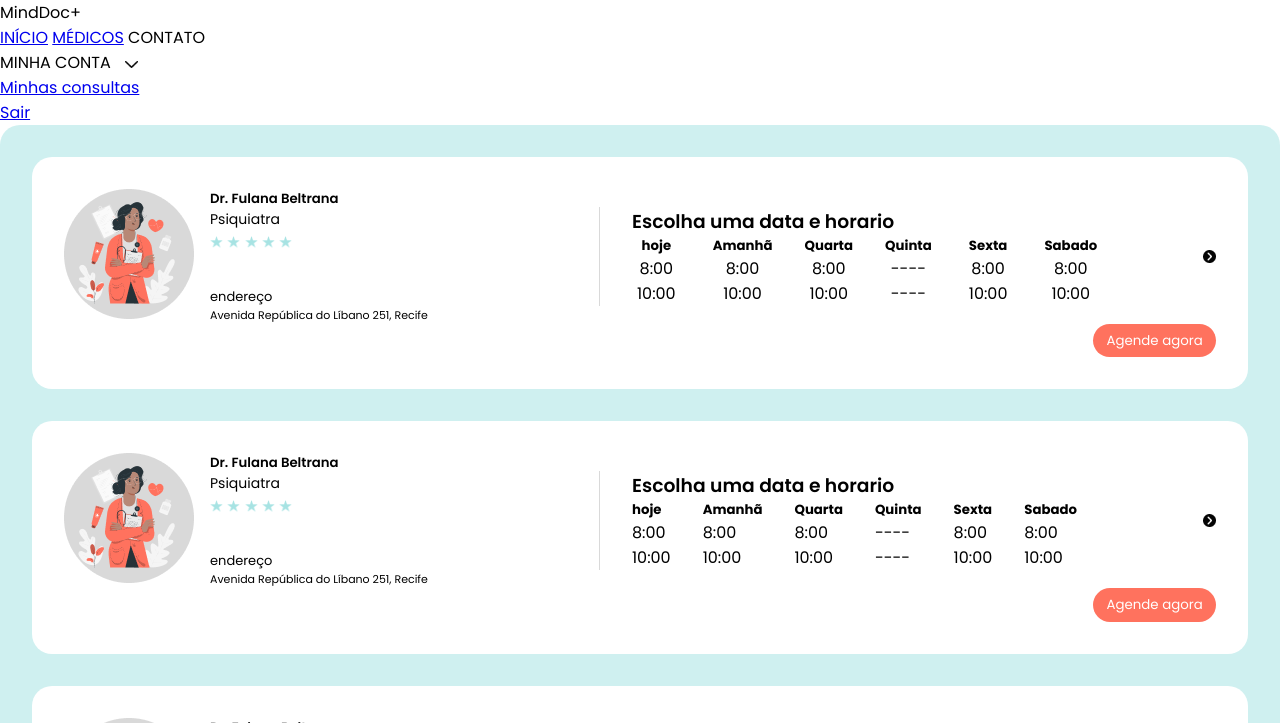
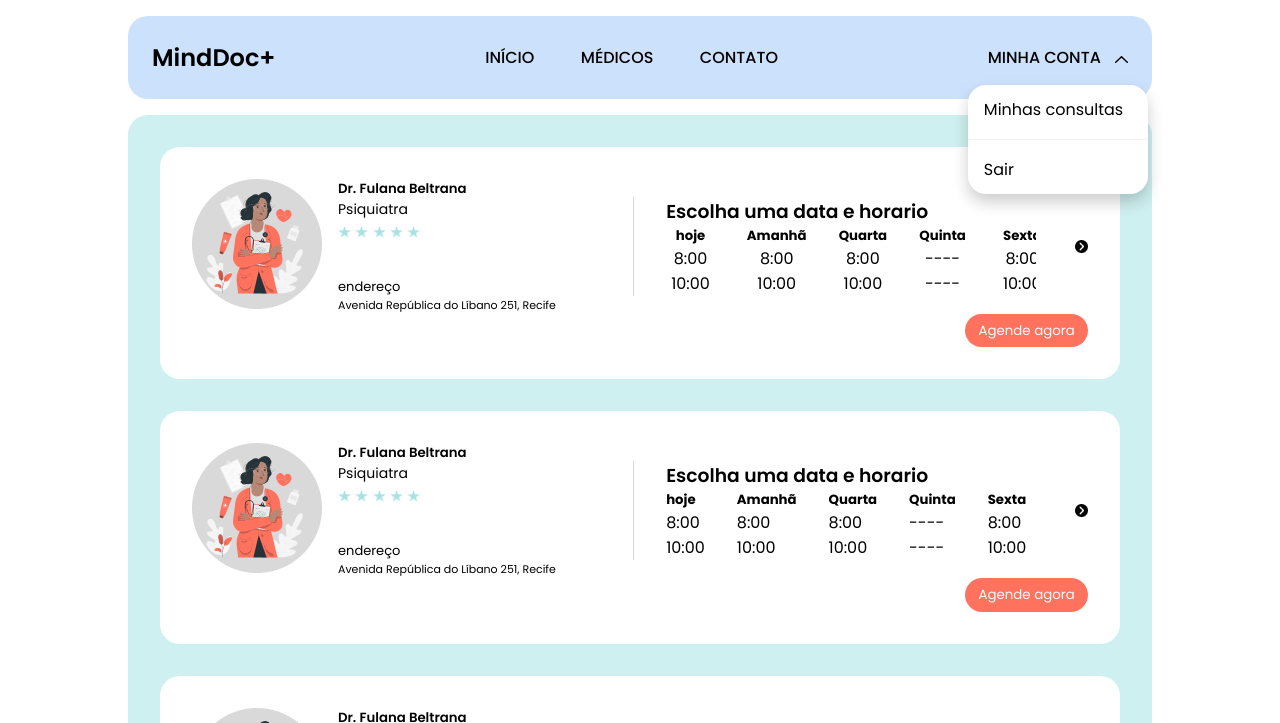
Before and after one commit to LauraSeixas/PROJETO-INTEGRADO-III---EP3, a plain HTML site: page app/pages/medicos/index.html in a window 1280 px wide. Both pictures are taken after a click on the element "MINHA CONTA". Shown: the top 723 px of the page. Drawn offline with Linux system fonts and the light colour scheme.

Commit message:
adição das novas imagens, das mudanças do css global e os arquivos de criação da nova página

```diff
--- a/app/css/global.css
+++ b/app/css/global.css
@@ -4,3 +4,79 @@
     margin: 0;
     font-family: "Poppins", sans-serif;
 }
+body{
+    max-width: 80%;
+    margin: 0 auto;
+}
+.header{
+    border-radius: 20px;
+    background-color: #92bef777;
+    padding: 1.5em;
+    margin-top: 1em;
+    display: flex;
+    justify-content: space-between;
+    align-items: center;
+    margin-bottom: 1em;
+}
+.logoHeader{
+    font-size: 24px;
+    font-weight: 600;
+}
+.divmenu{
+    width: 30%;
+    display: flex;
+    justify-content: space-between;
+    font-size: 16px;
+    font-weight: 500;
+    text-decoration: none;
+}
+.divperfil{
+    display: flex;
+    align-items: center;
+    gap: 1em;
+    font-size: 16px;
+    font-weight: 500;
+    color: #000000;
+}
+
+a {
+    text-decoration: none;
+    color: #000000;
+}
+
+
+.dropdown {
+    position: relative;
+    display: inline-block;
+    cursor: pointer;
+}
+
+.dropdown-content {
+    display: none;
+    position: absolute;
+    background-color: #ffffff;
+    border-radius: 18px;
+    margin-top: 15px;
+    min-width: 180px;
+    box-shadow: 0 8px 16px 0 rgba(0,0,0,0.2);
+    z-index: 1;
+    left: 50%;
+    transform: translateX(-50%);
+}
+
+.dropdown-content a {
+    color: black;
+    padding: 12px 16px;
+    text-decoration: none;
+    display: block;
+    font-weight: 400;
+}
+
+.show {
+    display: block;
+}
+.dropdown-divider {
+    height: 1px;
+    background-color: #f1f1f1;
+    margin: 5px 0;
+}
--- /dev/null
+++ b/app/pages/home/header.js
@@ -0,0 +1,21 @@
+function toggleDropdown() {
+    const dropdownContent = document.getElementById("dropdownContent");
+    dropdownContent.classList.toggle("show");
+
+    const arrowIcon = document.getElementById("arrowIcon");
+    dropdownContent.classList.toggle("show-dropdown");
+    arrowIcon.src = dropdownContent.classList.contains("show-dropdown") ? "/app/assets/arrow-up.svg" : "/app/assets/setadown.png";
+}
+
+// window.onclick = function(event) {
+//     if (!event.target.matches('.selected-option')) {
+//         const dropdowns = document.getElementsByClassName("dropdown-content");
+//         let i;
+//         for (i = 0; i < dropdowns.length; i++) {
+//             const openDropdown = dropdowns[i];
+//             if (openDropdown.classList.contains('show')) {
+//                 openDropdown.classList.remove('show');
+//             }
+//         }
+//     }
+// }
```
Also changed, not shown: app/index.html (deleted, +0 -14 lines), app/pages/home/home.css (added, +90 -0 lines), app/pages/home/home.html (added, +70 -0 lines), app/assets/Calendar-bro.svg (added), app/assets/arrow-right.svg (added), app/assets/arrow-up.svg (added), app/assets/mental-health-care.svg (added), app/assets/mental-health-cuate-1.svg (added).
